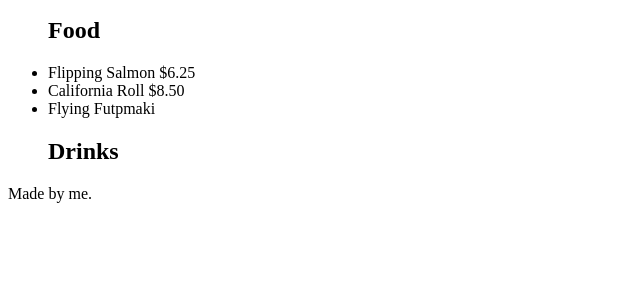
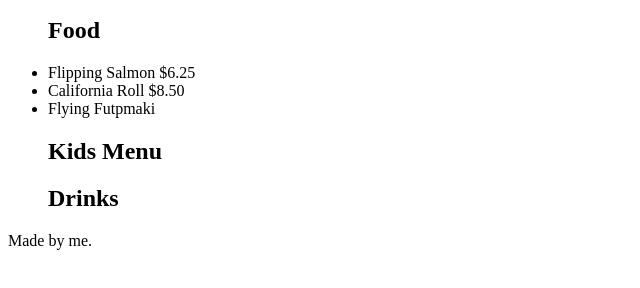
Before and after one commit to rohan-website/rohan-website.github.io, a plain HTML site: page practice/top_chef.html in a window 1280 px wide. Shown: the part 96-384 px from the top of the page, without its empty margins (0-640 px from the left). Drawn offline with Linux system fonts and the light colour scheme.

Commit message:
Add Kids Menu section to top_chef.html
Added 'Kids Menu' section to the top_chef.html file.

```diff
--- a/practice/top_chef.html
+++ b/practice/top_chef.html
@@ -10,11 +10,12 @@
       <h1>Flying Fish</h1>
       <h2>Menu</h2>
       <ul>
-       <h2>       Food</h2>
+       <h2>      Food</h2>
        <li>Flipping Salmon $6.25</li>
        <li>California Roll $8.50</li>
        <li>Flying Futpmaki</li>
-       <h2>       Drinks</h2>
+       <h2>     Kids Menu </h2>
+       <h2>      Drinks</h2>
       </ul>
 
      </main>
```
